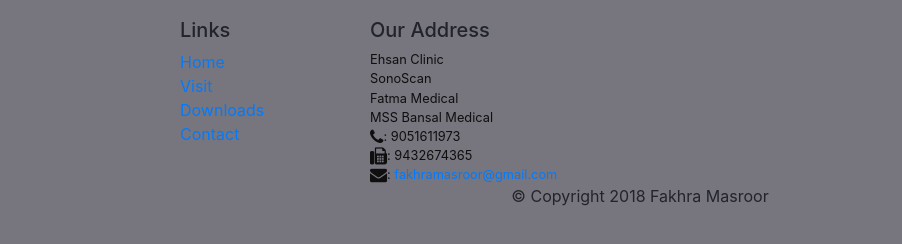
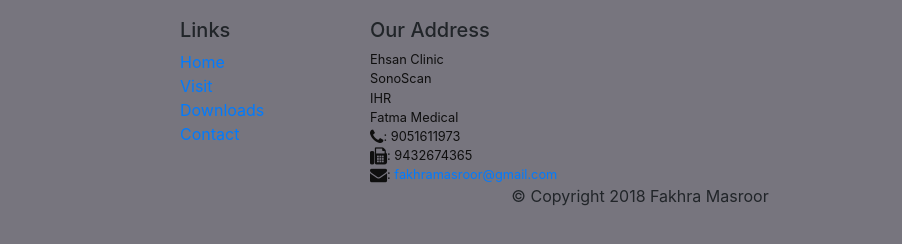
Before and after one commit to AmaaniGoose/docsite, a website: page index.html in a window 1280 px wide. Shown: the part 1722-1966 px from the top of the page, 0-902 px from the left. Drawn offline with nearby package versions, Linux system fonts and the light colour scheme.

Commit message:
Update index.html

```diff
--- a/index.html
+++ b/index.html
@@ -192,8 +192,8 @@
             <address>
               Ehsan Clinic<br>
               SonoScan<br>
+              IHR<br>
               Fatma Medical<br>
-              MSS Bansal Medical<br>
               <i class="fa fa-phone fa-lg"></i>: 9051611973 <br>
               <i class="fa fa-fax fa-lg"></i>: 9432674365<br>
               <i class="fa fa-envelope fa-lg"></i>: <a href="mailto:confusion@food.net">fakhramasroor@gmail.com </a>
```
